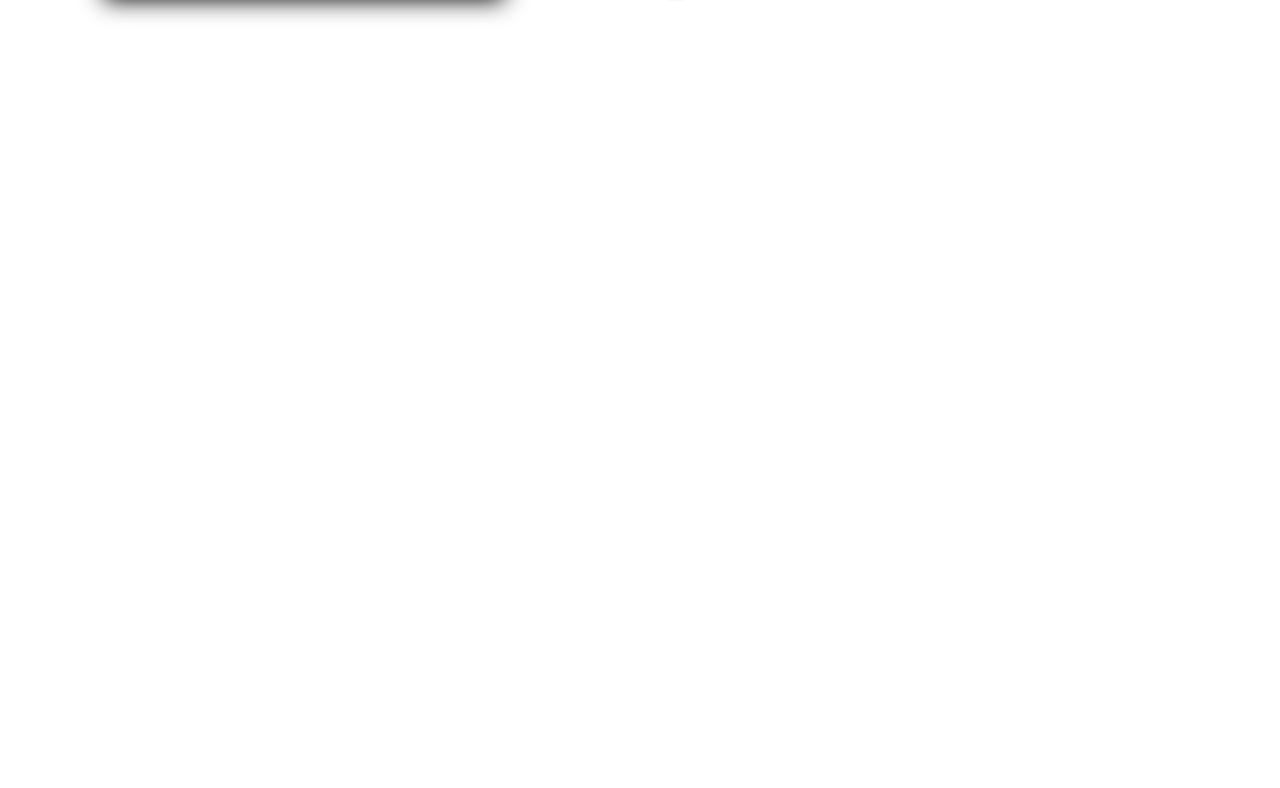
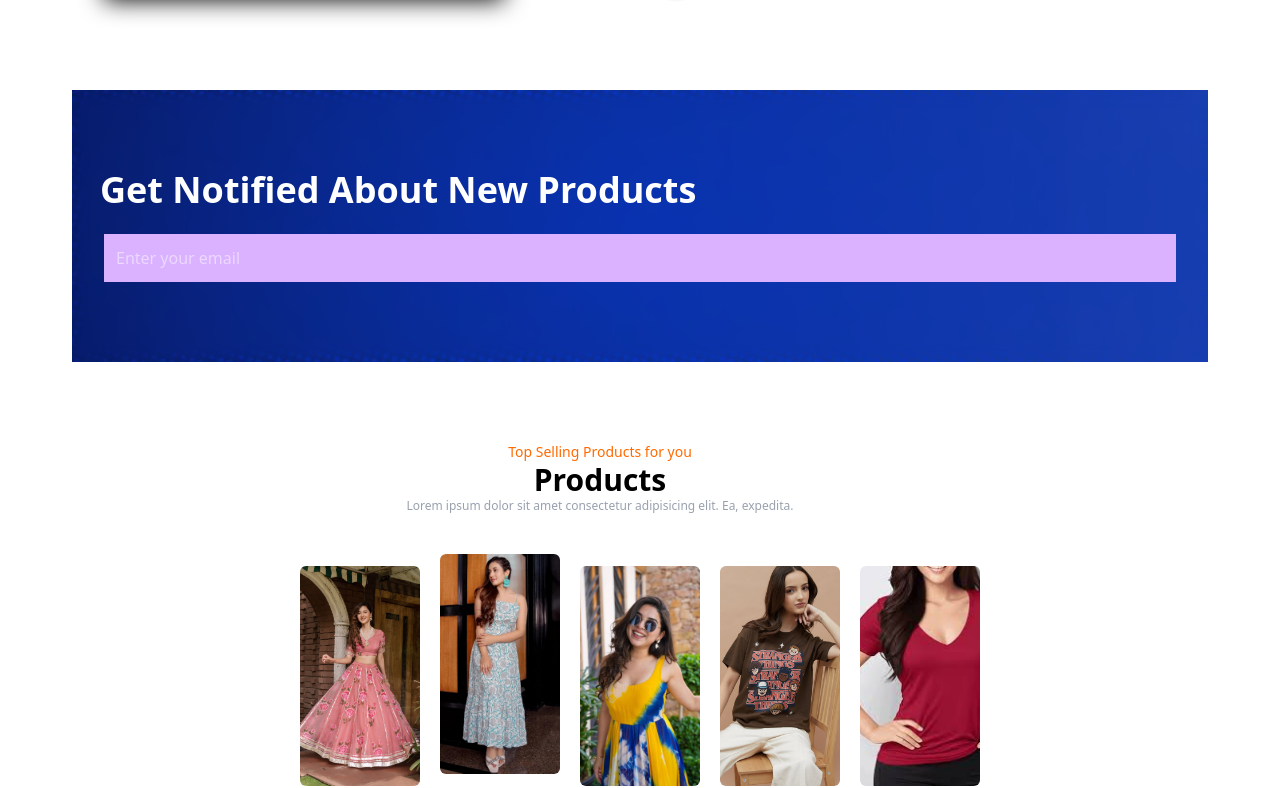
Before and after one commit to neharepos/e-commerce-website, a Next.js app: page / in a window 1280 px wide. Shown: the part 2338-3126 px from the top of the page. Before the commit the page ends 2508 px from the top, so only its background shows below. Built offline with nearby package versions, Linux system fonts and the light colour scheme.

Commit message:
added the modify button

```diff
--- a/components/LayoutProvider/LayoutProvider.tsx
+++ b/components/LayoutProvider/LayoutProvider.tsx
@@ -7,6 +7,7 @@ import AOS from "aos";
 import "aos/dist/aos.css";
 import TopProducts from "../TopProducts/TopProducts";
 import Banner from "../Banner/Banner";
+import Notify from "../Notify/Notify";
 
 export default function LayoutProvider({ children }: { children: React.ReactNode }) {
   const [orderPopup, setOrderPopup] = useState(false);
@@ -33,6 +34,8 @@ export default function LayoutProvider({ children }: { children: React.ReactNode
       <Products/>
       <TopProducts handleOrderPopup={handleOrderPopup}/>
       <Banner/>
+      <Notify/>
+      <Products/>
       <main>{children}</main>
 
       {/* If you have a Popup component, you'd place it here: */}
--- /dev/null
+++ b/components/Notify/Notify.tsx
@@ -0,0 +1,45 @@
+import React from 'react'
+import Pattern from "../../public/website/pattern1.jpg"
+
+
+const PatternImg = {
+    backgroundImage: `url(${Pattern.src})`,
+    backgroundPosition: "center",
+    backgroundRepeat: "no repeat",
+    backgroundSize: "cover",
+    height: "100%",
+    width: "100%",
+}
+
+
+const Notify = () => {
+  return (
+    <div className='px-18'>
+        <div
+        data-aos="zoom-in"
+        className='mb-20 bg-gray-100 dark:bg-gray-800 text-white'
+        style={PatternImg}
+        >
+            <div className='container backdrop-blur-sm py-10'>
+                <div className='space-y-6 backdrop-blur-sm py-10'>
+                    <h1 className='text-2xl text-center px-7
+                     sm:text-left sm:text-4xl font-semibold'>
+                        Get Notified About New Products
+                    </h1>
+                    <div className='px-8'>
+                    <input
+                    data-aos="fade-up"
+                    type="text"
+                    placeholder='Enter your email'
+                    className='w-full p-3 bg-purple-300'
+                    />
+                    </div>
+                </div>
+            </div>
+
+        </div>
+    </div>
+  )
+}
+
+export default Notify
```
Also changed, not shown: public/website/pattern.webp (added), public/website/pattern1.jpg (added).
